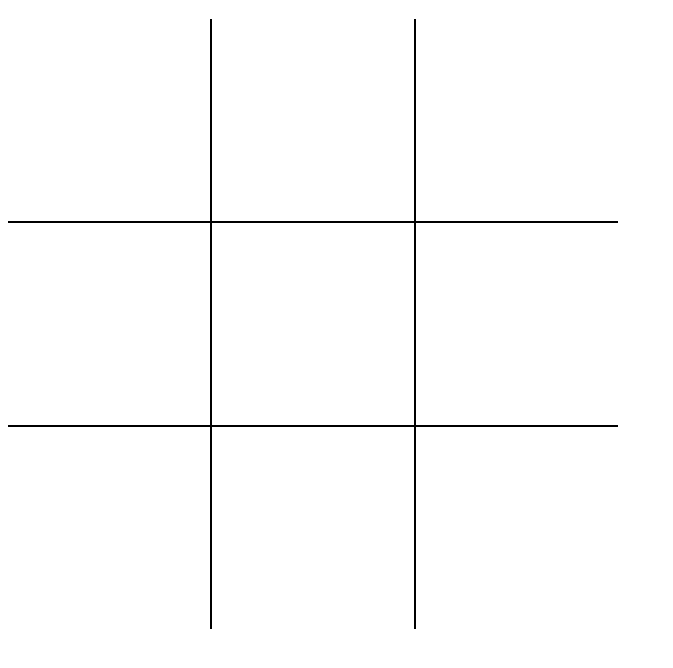
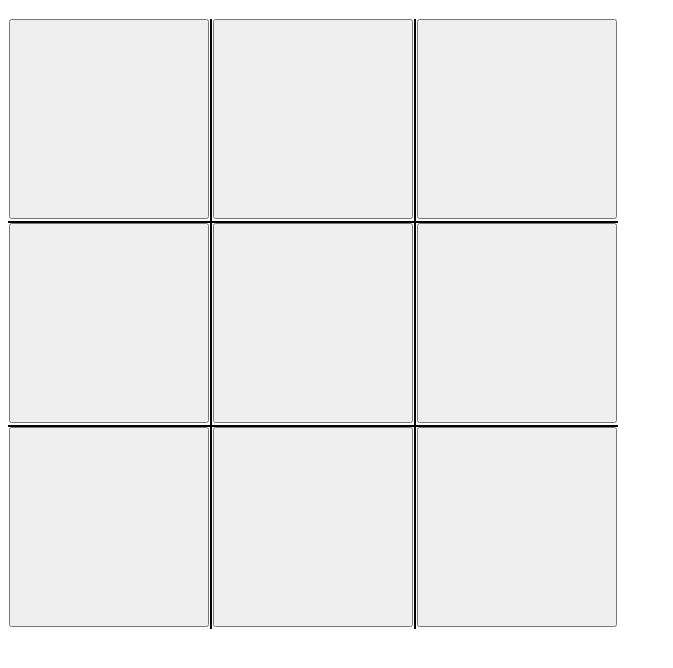
Before and after one commit to RubenBimmel/Multiplayer-game-tutorial, a website: page 02-Express/src/controller.html in a window 1280 px wide. Shown: the part 64-732 px from the top of the page, without its empty margins (0-673 px from the left). Drawn offline with Linux system fonts and the light colour scheme; files that its build step writes are made by us from their sources.

Commit message:
updated src files

```diff
--- a/02-Express/src/controller.html
+++ b/02-Express/src/controller.html
@@ -11,10 +11,9 @@
 <body>
     <h1>Controller</h1>
     <table class="grid">
-        <tr><td></td><td></td><td></td></tr>
-        <tr><td></td><td></td><td></td></tr>
-        <tr><td></td><td></td><td></td></tr>
+        <tr><td><button onclick="mark(0)"></button></td><td><button onclick="mark(1)"></button></td><td><button onclick="mark(2)"></button></td></tr>
+        <tr><td><button onclick="mark(3)"></button></td><td><button onclick="mark(4)"></button></td><td><button onclick="mark(5)"></button></td></tr>
+        <tr><td><button onclick="mark(6)"></button></td><td><button onclick="mark(7)"></button></td><td><button onclick="mark(8)"></button></td></tr>
     </table>
-    <!--script src="js/scripts.js"></script-->
 </body>
 </html>
--- a/02-Express/src/public/css/stylesheet.css
+++ b/02-Express/src/public/css/stylesheet.css
@@ -1,11 +1,15 @@
 @import url('https://fonts.googleapis.com/css?family=Quicksand&display=swap');
+
+/*
+ * Global
+ */
 
 body {
     font-family: 'Quicksand', sans-serif;
 }
 
 /*
- * Game screen
+ * Grid
  */
 
 .grid {
@@ -26,3 +30,12 @@ body {
 .grid tr td:last-child {
     border-right: none;
 }
+
+/*
+ * Controller
+ */
+
+.grid button {
+    width: 100%;
+    height: 100%;
+}
```
Also changed, not shown: 02-Express/src/game.html (+1 -2 lines), 02-Express/src/index.html (+16 -0 lines).
